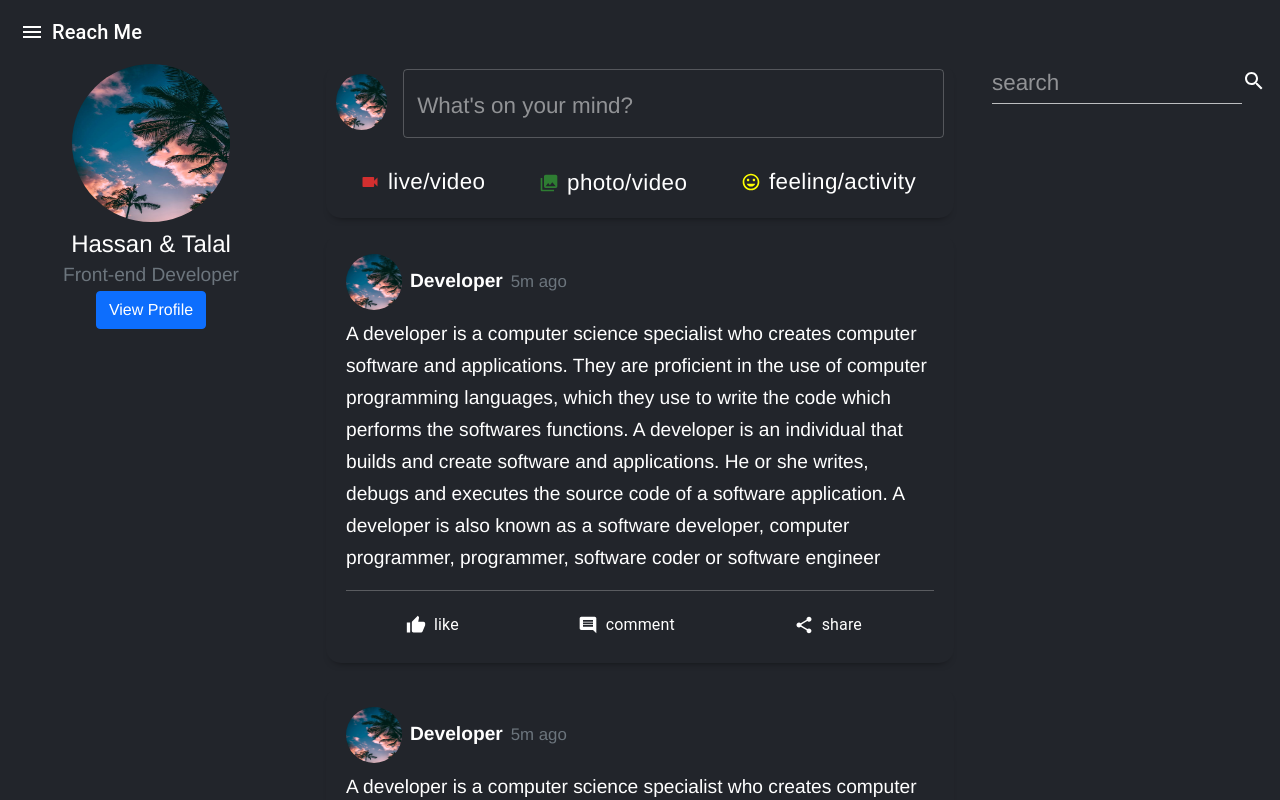
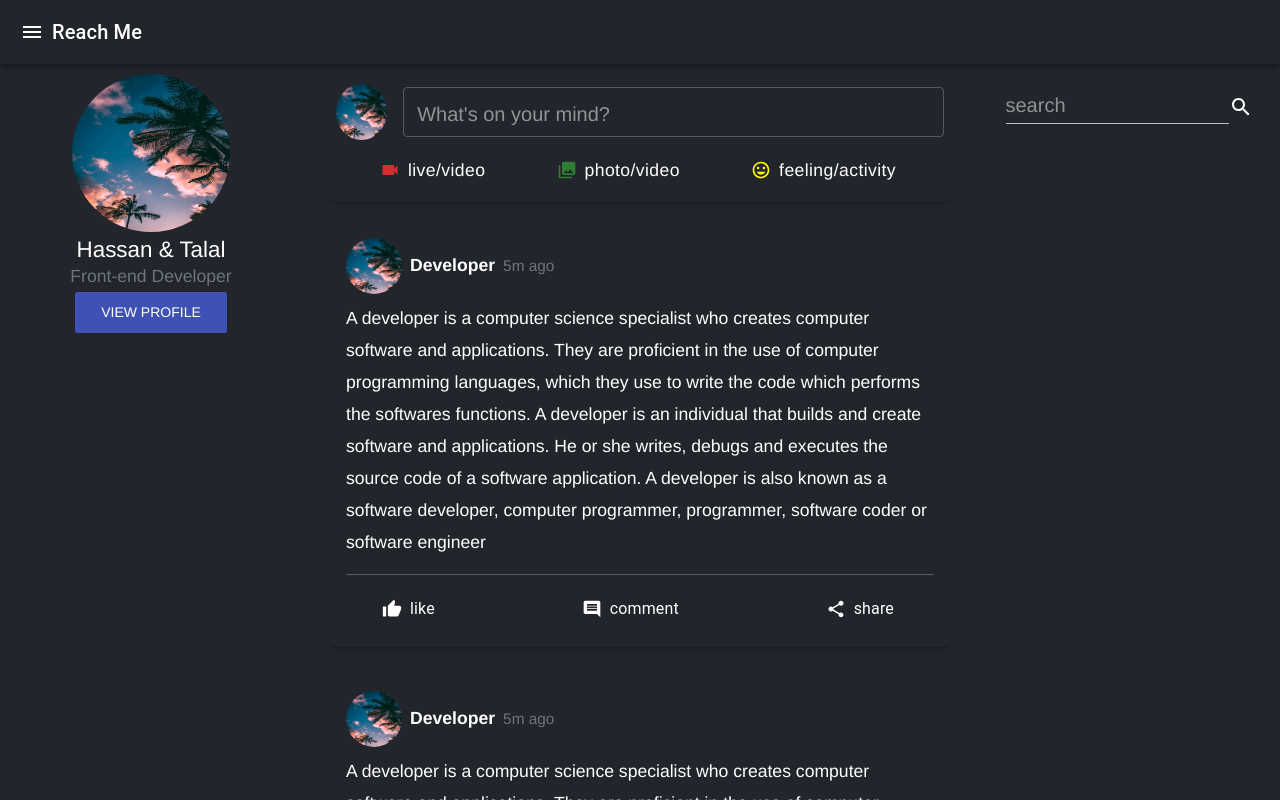
Before and after one commit to hassanmasood007/ReachMe, a React (Create React App) app: page /feed in a window 1280 px wide. Shown: the top 800 px of the page. Built offline with nearby package versions, Linux system fonts and the light colour scheme.

Commit message:
Refactoring

```diff
--- a/src/components/Forms/LoginForm.tsx
+++ b/src/components/Forms/LoginForm.tsx
@@ -3,7 +3,6 @@ import { Link } from "react-router-dom";
 import Input from "../../components/Input/Input";
 import PrimaryButton from "../Buttons/PrimaryButton";
 import { Grid, Typography } from "@mui/material";
-import React from "react";
 
 const LoginForm: FunctionComponent = () => {
   return (
--- a/src/components/Navbar/index.tsx
+++ b/src/components/Navbar/index.tsx
@@ -11,8 +11,7 @@ import Drawer from "../Menu";
 const useStyles = makeStyles({
   root: {
     position: "sticky",
-    background: "none",
-    boxShadow: "none",
+    background: "#22252B",
   },
   cursor: {
     cursor: "pointer",
--- a/src/components/Options/index.tsx
+++ b/src/components/Options/index.tsx
@@ -6,6 +6,7 @@ import ShareIcon from "@mui/icons-material/Share";
 import CommentIcon from "@mui/icons-material/Comment";
 import { Box } from "@mui/system";
 import { Button } from "@material-ui/core";
+import { useTheme, useMediaQuery } from "@material-ui/core";
 
 const useStyles = makeStyles({
   root: {
@@ -13,14 +14,15 @@ const useStyles = makeStyles({
     flexDirection: "row",
     alignItems: "center",
     justifyContent: "space-between",
-    marginLeft: "3.5rem",
-    marginRight: "4rem",
+    marginLeft: "2rem",
+    marginRight: "2rem",
   },
 });
 
 const Options: FunctionComponent = () => {
   const classes = useStyles();
-
+  const theme = useTheme();
+  const showText = useMediaQuery(theme.breakpoints.up("sm"));
   return (
     <Box className={classes.root}>
       <Button
@@ -28,7 +30,7 @@ const Options: FunctionComponent = () => {
         style={{ textTransform: "lowercase" }}
         startIcon={<ThumbUpIcon />}
       >
-        <Typography>like</Typography>
+        {showText && <Typography>like</Typography>}
       </Button>
 
       <Button
@@ -36,7 +38,7 @@ const Options: FunctionComponent = () => {
         style={{ textTransform: "lowercase" }}
         startIcon={<CommentIcon />}
       >
-        <Typography>comment</Typography>
+        {showText && <Typography>comment</Typography>}
       </Button>
 
       <Button
@@ -44,7 +46,7 @@ const Options: FunctionComponent = () => {
         style={{ textTransform: "lowercase" }}
         startIcon={<ShareIcon />}
       >
-        <Typography>share</Typography>
+        {showText && <Typography>share</Typography>}
       </Button>
     </Box>
   );
--- a/src/containers/Pages/feed.tsx
+++ b/src/containers/Pages/feed.tsx
@@ -9,6 +9,7 @@ import Search from "../../modules/Feed/search";
 const useStyles = makeStyles({
   root: {
     overflowX: "hidden",
+    marginTop: 10,
   },
 });
 
--- a/src/modules/Feed/createpost.tsx
+++ b/src/modules/Feed/createpost.tsx
@@ -14,7 +14,7 @@ const Input = styled("input")({
   display: "none",
 });
 
-const useStyles = makeStyles({
+const useStyles = makeStyles((theme) => ({
   root: {
     borderRadius: "15px",
     boxShadow: "0px 5px 9px -7px rgba(0, 0, 0, 0.75)",
@@ -27,21 +27,33 @@ const useStyles = makeStyles({
   },
   field: {
     paddingLeft: "1rem",
+    marginTop: "0.5rem",
   },
   options: {
     display: "flex",
     justifyContent: "space-between",
-    flexDirection: "row",
     alignItems: "center",
-    marginBottom: 9,
-    margin: "20px",
+    margin: 0,
+    paddingRight: 40,
+    paddingLeft: 40,
+    [theme.breakpoints.up("xs")]: {
+      flexDirection: "column",
+    },
+    [theme.breakpoints.up("sm")]: {
+      flexDirection: "row",
+    },
   },
   title: {
     color: "white",
   },
-});
+  resize: {
+    fontSize: 20,
+  },
+}));
+
 const CreatePost: FunctionComponent = () => {
   const classes = useStyles();
+
   return (
     <Box className={classes.root}>
       <Box className={classes.main}>
@@ -52,10 +64,16 @@ const CreatePost: FunctionComponent = () => {
           className="rounded-circle mr-3"
         />
         <TextField
+          InputProps={{
+            classes: {
+              input: classes.resize,
+            },
+          }}
           className={classes.field}
           fullWidth
           placeholder="What's on your mind?"
           variant="outlined"
+          size="small"
         ></TextField>
       </Box>
       <Box className={classes.options}>
@@ -64,7 +82,9 @@ const CreatePost: FunctionComponent = () => {
           style={{ textTransform: "lowercase" }}
           startIcon={<VideocamIcon color="error" />}
         >
-          <Typography className={classes.title}>Live/Video</Typography>
+          <Typography variant="body2" className={classes.title}>
+            Live/Video
+          </Typography>
         </Button>
 
         <label htmlFor="contained-button-file">
@@ -80,7 +100,9 @@ const CreatePost: FunctionComponent = () => {
             startIcon={<PhotoLibraryIcon color="success" />}
             component="span"
           >
-            <Typography className={classes.title}>Photo/Video</Typography>
+            <Typography variant="body2" className={classes.title}>
+              Photo/Video
+            </Typography>
           </Button>
         </label>
 
@@ -89,7 +111,9 @@ const CreatePost: FunctionComponent = () => {
           style={{ textTransform: "lowercase" }}
           startIcon={<InsertEmoticonIcon style={{ color: "yellow" }} />}
         >
-          <Typography className={classes.title}>Feeling/Activity</Typography>
+          <Typography variant="body2" className={classes.title}>
+            Feeling/Activity
+          </Typography>
         </Button>
       </Box>
     </Box>
--- a/src/modules/Feed/profileLogo.tsx
+++ b/src/modules/Feed/profileLogo.tsx
@@ -1,8 +1,10 @@
+import { Typography } from "@material-ui/core";
 import { Box } from "@mui/system";
 import { FunctionComponent } from "react";
 import { NavLink } from "react-router-dom";
 
 import Image from "../../assets/ProfilePicture.jpeg";
+import PrimaryButton from "../../components/Buttons/PrimaryButton";
 
 const ProfileLogo: FunctionComponent = () => {
   return (
@@ -13,12 +15,13 @@ const ProfileLogo: FunctionComponent = () => {
         width="158"
         height="158"
       />
-      <h4 className="mt-2 mb-0">Hassan & Talal</h4>
-      <Box className="text-muted">Front-end Developer</Box>
+      <Typography className="mt-2 mb-0">Hassan & Talal</Typography>
+
+      <Box className="text-muted">
+        <Typography variant="body2">Front-end Developer</Typography>
+      </Box>
       <NavLink to="/Profile">
-        <button type="button" className="btn btn-primary m-0">
-          View Profile
-        </button>
+        <PrimaryButton>View Profile</PrimaryButton>
       </NavLink>
     </Box>
   );
--- a/src/modules/Feed/search.tsx
+++ b/src/modules/Feed/search.tsx
@@ -2,11 +2,27 @@ import { TextField } from "@material-ui/core";
 import { FunctionComponent } from "react";
 import SearchIcon from "@mui/icons-material/Search";
 import { Box } from "@mui/system";
+import { makeStyles } from "@material-ui/core/styles";
 
+const useStyles = makeStyles({
+  resize: {
+    fontSize: 20,
+  },
+});
 const Search: FunctionComponent = () => {
+  const classes = useStyles();
   return (
-    <Box className="text-center mb-4">
-      <TextField placeholder="search" id="search" />
+    <Box className="text-center mt-3 mb-4">
+      <TextField
+        InputProps={{
+          classes: {
+            input: classes.resize,
+          },
+        }}
+        size="small"
+        placeholder="search"
+        id="search"
+      />
       <SearchIcon />
     </Box>
   );
--- a/src/modules/Landing/MoreDetails.tsx
+++ b/src/modules/Landing/MoreDetails.tsx
@@ -10,8 +10,7 @@ const useStyles = makeStyles({
     alignItems: "center",
     justifyContent: "center",
     minHeight: "100vh",
-    paddingRight: 250,
-    paddingLeft: 250,
+    padding: 50,
   },
 });
 
--- a/src/theme.ts
+++ b/src/theme.ts
@@ -129,7 +129,7 @@ const darkTheme = createTheme({
     },
     body2: {
       fontWeight: 400,
-      fontSize: "1.2rem",
+      fontSize: "1.1rem",
       lineHeight: "2rem",
     },
     caption: {
```
